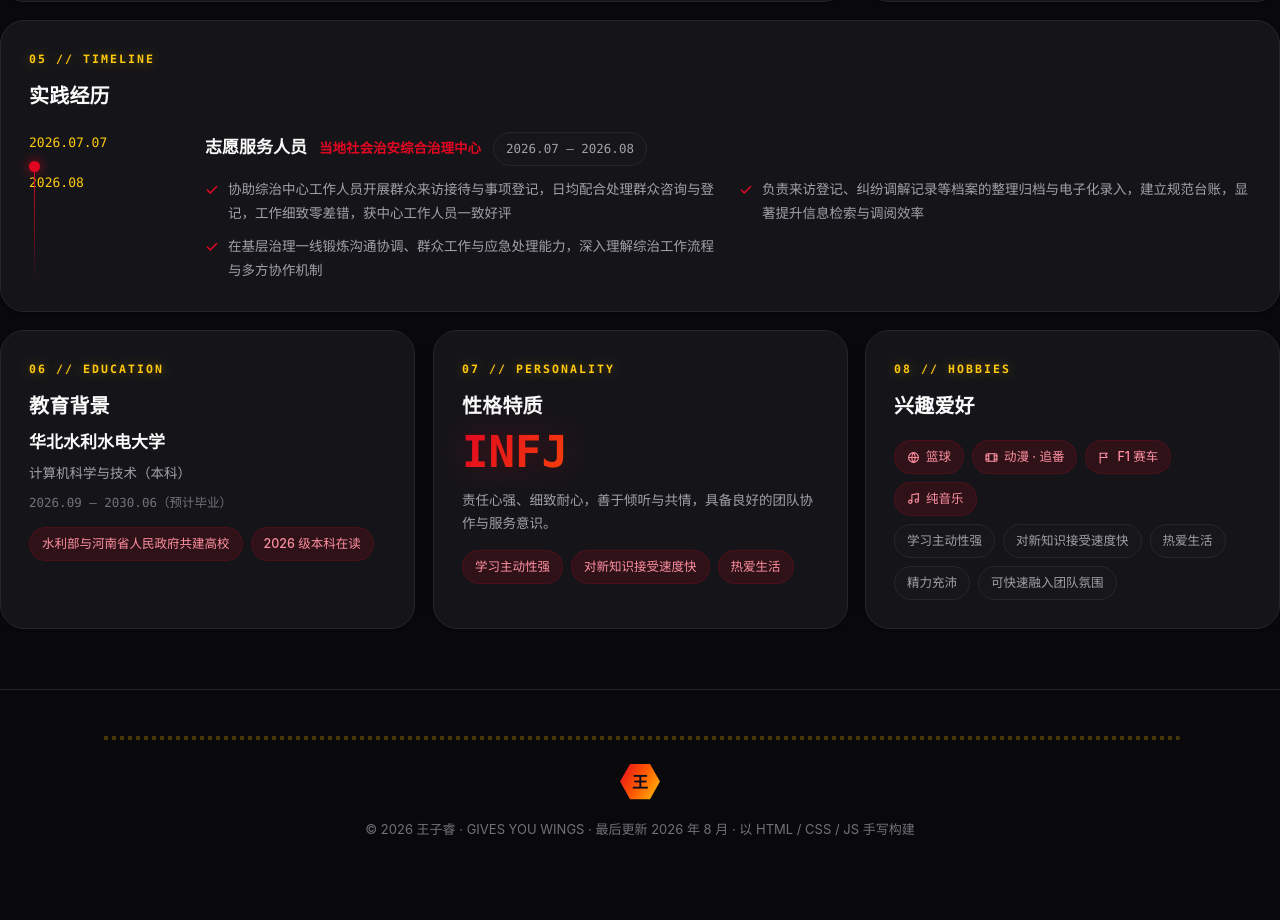
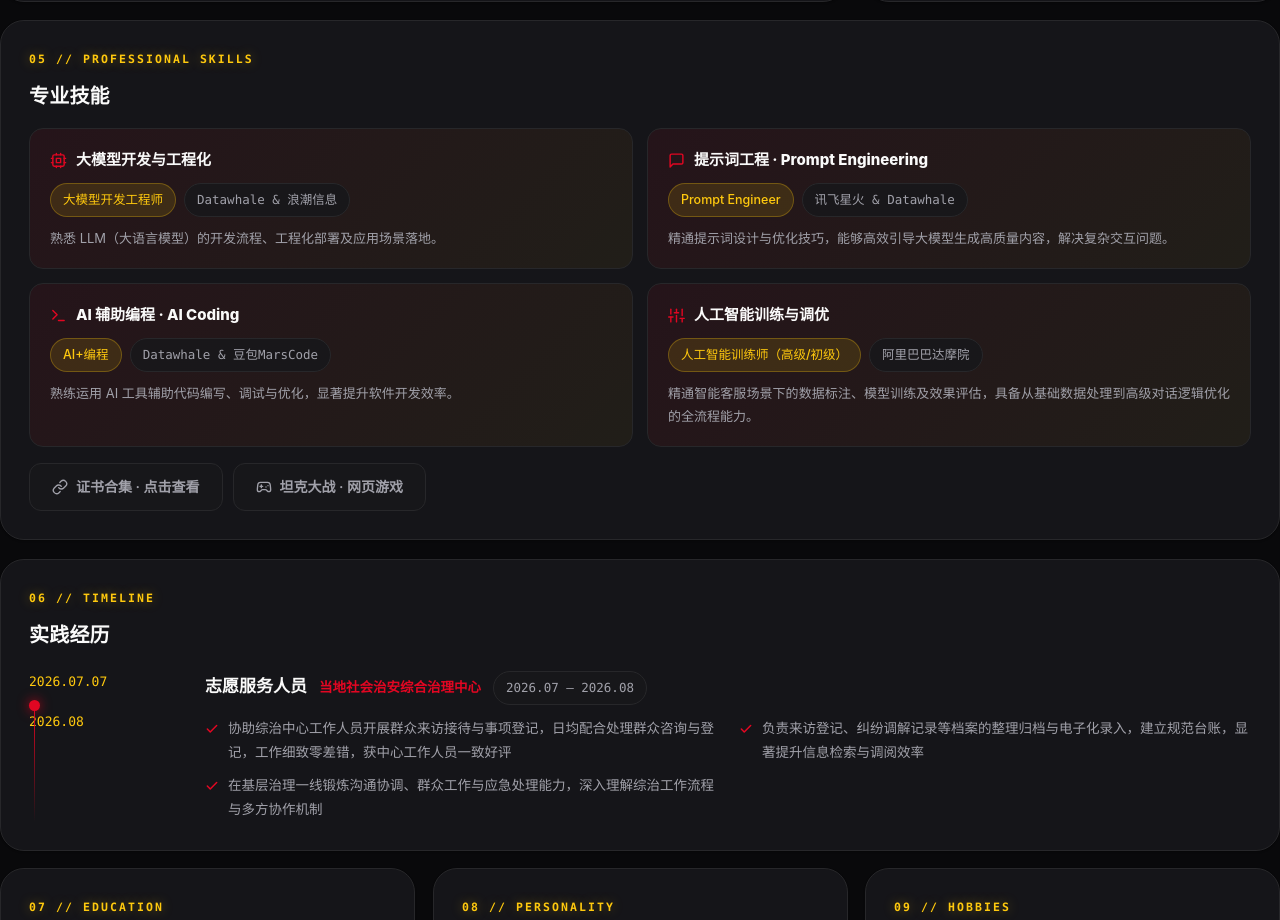
Before and after one commit to sunflower298/first-repo, a plain HTML site: page index.html in a window 1280 px wide. Shown: the part 976-1896 px from the top of the page. Before the commit the page ends 1864 px from the top, so only its background shows below. Drawn offline with Linux system fonts and the light colour scheme.

Commit message:
更新个人简历

```diff
--- a/index.html
+++ b/index.html
@@ -244,6 +244,20 @@ svg{display:block}
 }
 .skill-note svg{flex:none;width:15px;height:15px;margin-top:4px;color:var(--brand)}
 
+/* ============ 专业技能卡（满行 3 列） ============ */
+.pro-grid{display:grid;grid-template-columns:1fr 1fr;gap:14px;margin-top:14px}
+.pro-item{
+  border:1px solid var(--card-line);border-radius:14px;padding:18px 20px;
+  background:linear-gradient(135deg,rgba(225,6,34,.08),rgba(255,201,14,.05));
+}
+.pro-head{display:flex;align-items:center;gap:9px;margin-bottom:10px}
+.pro-head svg{flex:none;width:17px;height:17px;color:var(--brand)}
+.pro-name{font-size:15px;font-weight:800}
+.pro-meta{display:flex;flex-wrap:wrap;align-items:center;gap:8px;margin-bottom:10px}
+.pro-desc{font-size:13px;color:var(--text-2);text-align:justify}
+.pro-links{display:flex;flex-wrap:wrap;gap:10px;margin-top:16px}
+@media (max-width:760px){.pro-grid{grid-template-columns:1fr}}
+
 /* ============ 经历卡（满行 3 列） ============ */
 .xp-row{display:grid;grid-template-columns:150px 1fr;gap:26px;margin-top:18px}
 .xp-rail{position:relative;font-family:var(--mono);font-size:13px;color:var(--brand-2)}
@@ -394,7 +408,13 @@ const ICONS = {
   ball:'<svg viewBox="0 0 24 24" fill="none" stroke="currentColor" stroke-width="2" stroke-linecap="round" stroke-linejoin="round" aria-hidden="true"><circle cx="12" cy="12" r="9"/><path d="M3 12h18M12 3c4.2 4.2 4.2 13.8 0 18M12 3c-4.2 4.2-4.2 13.8 0 18"/></svg>',
   film:'<svg viewBox="0 0 24 24" fill="none" stroke="currentColor" stroke-width="2" stroke-linecap="round" stroke-linejoin="round" aria-hidden="true"><rect x="2" y="5" width="20" height="14" rx="2"/><path d="M7 5v14M17 5v14M2 9h5M2 15h5M17 9h5M17 15h5"/></svg>',
   flag:'<svg viewBox="0 0 24 24" fill="none" stroke="currentColor" stroke-width="2" stroke-linecap="round" stroke-linejoin="round" aria-hidden="true"><path d="M4 22V4"/><path d="M4 4h13l-3 4 3 4H4"/></svg>',
-  music:'<svg viewBox="0 0 24 24" fill="none" stroke="currentColor" stroke-width="2" stroke-linecap="round" stroke-linejoin="round" aria-hidden="true"><path d="M9 18V5l12-2v13"/><circle cx="6" cy="18" r="3"/><circle cx="18" cy="16" r="3"/></svg>'
+  music:'<svg viewBox="0 0 24 24" fill="none" stroke="currentColor" stroke-width="2" stroke-linecap="round" stroke-linejoin="round" aria-hidden="true"><path d="M9 18V5l12-2v13"/><circle cx="6" cy="18" r="3"/><circle cx="18" cy="16" r="3"/></svg>',
+  cpu:'<svg viewBox="0 0 24 24" fill="none" stroke="currentColor" stroke-width="2" stroke-linecap="round" stroke-linejoin="round" aria-hidden="true"><rect x="4" y="4" width="16" height="16" rx="2"/><rect x="9" y="9" width="6" height="6"/><path d="M15 2v2M15 20v2M2 15h2M2 9h2M20 15h2M20 9h2M9 2v2M9 20v2"/></svg>',
+  msg:'<svg viewBox="0 0 24 24" fill="none" stroke="currentColor" stroke-width="2" stroke-linecap="round" stroke-linejoin="round" aria-hidden="true"><path d="M21 15a2 2 0 0 1-2 2H7l-4 4V5a2 2 0 0 1 2-2h14a2 2 0 0 1 2 2z"/></svg>',
+  term:'<svg viewBox="0 0 24 24" fill="none" stroke="currentColor" stroke-width="2" stroke-linecap="round" stroke-linejoin="round" aria-hidden="true"><path d="m4 17 6-6-6-6"/><path d="M12 19h8"/></svg>',
+  sliders:'<svg viewBox="0 0 24 24" fill="none" stroke="currentColor" stroke-width="2" stroke-linecap="round" stroke-linejoin="round" aria-hidden="true"><line x1="4" y1="21" x2="4" y2="14"/><line x1="4" y1="10" x2="4" y2="3"/><line x1="12" y1="21" x2="12" y2="12"/><line x1="12" y1="8" x2="12" y2="3"/><line x1="20" y1="21" x2="20" y2="16"/><line x1="20" y1="12" x2="20" y2="3"/><line x1="1" y1="14" x2="7" y2="14"/><line x1="9" y1="8" x2="15" y2="8"/><line x1="17" y1="16" x2="23" y2="16"/></svg>',
+  link:'<svg viewBox="0 0 24 24" fill="none" stroke="currentColor" stroke-width="2" stroke-linecap="round" stroke-linejoin="round" aria-hidden="true"><path d="M10 13a5 5 0 0 0 7.54.54l3-3a5 5 0 0 0-7.07-7.07l-1.72 1.71"/><path d="M14 11a5 5 0 0 0-7.54-.54l-3 3a5 5 0 0 0 7.07 7.07l1.71-1.71"/></svg>',
+  game:'<svg viewBox="0 0 24 24" fill="none" stroke="currentColor" stroke-width="2" stroke-linecap="round" stroke-linejoin="round" aria-hidden="true"><line x1="6" y1="11" x2="10" y2="11"/><line x1="8" y1="9" x2="8" y2="13"/><line x1="15" y1="12" x2="15.01" y2="12"/><line x1="18" y1="10" x2="18.01" y2="10"/><path d="M17.32 5H6.68a4 4 0 0 0-3.978 3.59c-.006.052-.01.101-.017.152C2.604 9.416 2 14.456 2 16a3 3 0 0 0 3 3c1 0 1.5-.5 2-1l1.414-1.414A2 2 0 0 1 9.828 16h4.344a2 2 0 0 1 1.414.586L17 18c.5.5 1 1 2 1a3 3 0 0 0 3-3c0-1.545-.604-6.584-.685-7.258-.007-.05-.011-.1-.017-.151A4 4 0 0 0 17.32 5z"/></svg>'
 };
 
 /* ================= 简历数据（保留全部文字、数据与链接） ================= */
@@ -431,6 +451,36 @@ const resume = {
     office: ['Word', 'Excel', 'PowerPoint', '电子化台账'],
     note: '计算机科学与技术 · 本科一年级，程序设计基础等专业课程学习中，正在系统搭建个人技术栈。'
   },
+  proSkills: [
+    {
+      name: '大模型开发与工程化',
+      cert: '大模型开发工程师',
+      org: 'Datawhale & 浪潮信息',
+      icon: 'cpu',
+      desc: '熟悉 LLM（大语言模型）的开发流程、工程化部署及应用场景落地。'
+    },
+    {
+      name: '提示词工程 · Prompt Engineering',
+      cert: 'Prompt Engineer',
+      org: '讯飞星火 & Datawhale',
+      icon: 'msg',
+      desc: '精通提示词设计与优化技巧，能够高效引导大模型生成高质量内容，解决复杂交互问题。'
+    },
+    {
+      name: 'AI 辅助编程 · AI Coding',
+      cert: 'AI+编程',
+      org: 'Datawhale & 豆包MarsCode',
+      icon: 'term',
+      desc: '熟练运用 AI 工具辅助代码编写、调试与优化，显著提升软件开发效率。'
+    },
+    {
+      name: '人工智能训练与调优',
+      cert: '人工智能训练师（高级/初级）',
+      org: '阿里巴巴达摩院',
+      icon: 'sliders',
+      desc: '精通智能客服场景下的数据标注、模型训练及效果评估，具备从基础数据处理到高级对话逻辑优化的全流程能力。'
+    }
+  ],
   experience: [
     {
       role: '志愿服务人员',
@@ -607,10 +657,47 @@ function buildSkills(){
   return t;
 }
 
-/* ================= ⑤ 经历卡（满行 3 列） ================= */
+/* ================= ⑤ 专业技能卡（满行 3 列） ================= */
+function buildProSkills(){
+  const t = tile('proskills', 'col-3');
+  t.appendChild(kicker('05 // PROFESSIONAL SKILLS'));
+  t.appendChild(title('专业技能'));
+  const grid = el('div', 'pro-grid');
+  resume.proSkills.forEach(sk => {
+    const item = el('div', 'pro-item');
+    const head = el('div', 'pro-head');
+    head.innerHTML = ICONS[sk.icon] || ICONS.spark;
+    head.appendChild(el('span', 'pro-name', sk.name));
+    item.appendChild(head);
+    const meta = el('div', 'pro-meta');
+    meta.appendChild(el('span', 'chip chip-gold', sk.cert));
+    meta.appendChild(el('span', 'chip chip-line mono', sk.org));
+    item.appendChild(meta);
+    item.appendChild(el('p', 'pro-desc', sk.desc));
+    grid.appendChild(item);
+  });
+  t.appendChild(grid);
+  const links = el('div', 'pro-links');
+  const certs = el('a', 'btn btn-ghost');
+  certs.href = 'certs.html';
+  certs.target = '_blank';
+  certs.rel = 'noopener';
+  certs.innerHTML = ICONS.link + '<span>证书合集 · 点击查看</span>';
+  const tank = el('a', 'btn btn-ghost');
+  tank.href = 'tank.html';
+  tank.target = '_blank';
+  tank.rel = 'noopener';
+  tank.innerHTML = ICONS.game + '<span>坦克大战 · 网页游戏</span>';
+  links.appendChild(certs);
+  links.appendChild(tank);
+  t.appendChild(links);
+  return t;
+}
+
+/* ================= ⑥ 经历卡（满行 3 列） ================= */
 function buildExperience(){
   const t = tile('experience', 'col-3');
-  t.appendChild(kicker('05 // TIMELINE'));
+  t.appendChild(kicker('06 // TIMELINE'));
   t.appendChild(title('实践经历'));
   const row = el('div', 'xp-row');
   const rail = el('div', 'xp-rail');
@@ -637,10 +724,10 @@ function buildExperience(){
   return t;
 }
 
-/* ================= ⑥⑦⑧ 教育 / MBTI / 爱好卡（1 列） ================= */
+/* ================= ⑦⑧⑨ 教育 / MBTI / 爱好卡（1 列） ================= */
 function buildEducation(){
   const t = tile('edu', '');
-  t.appendChild(kicker('06 // EDUCATION'));
+  t.appendChild(kicker('07 // EDUCATION'));
   t.appendChild(title('教育背景'));
   t.appendChild(el('div', 'edu-school', resume.education.school));
   t.appendChild(el('div', 'edu-major', resume.education.major));
@@ -652,7 +739,7 @@ function buildEducation(){
 }
 function buildMbti(){
   const t = tile('mbti', '');
-  t.appendChild(kicker('07 // PERSONALITY'));
+  t.appendChild(kicker('08 // PERSONALITY'));
   t.appendChild(title('性格特质'));
   t.appendChild(el('div', 'mbti-big g-text', resume.personal.mbti));
   t.appendChild(el('p', 'mbti-desc', resume.personal.mbtiDesc));
@@ -663,7 +750,7 @@ function buildMbti(){
 }
 function buildHobbies(){
   const t = tile('hobbies', '');
-  t.appendChild(kicker('08 // HOBBIES'));
+  t.appendChild(kicker('09 // HOBBIES'));
   t.appendChild(title('兴趣爱好'));
   const chips = el('div', 'feat-chips');
   resume.personal.hobbies.forEach(hb => {
@@ -696,6 +783,7 @@ const bento = el('div', 'bento');
 const tiles = [
   buildHero(), buildStats(),
   buildFeatured(), buildSkills(),
+  buildProSkills(),
   buildExperience(),
   buildEducation(), buildMbti(), buildHobbies()
 ];
```
